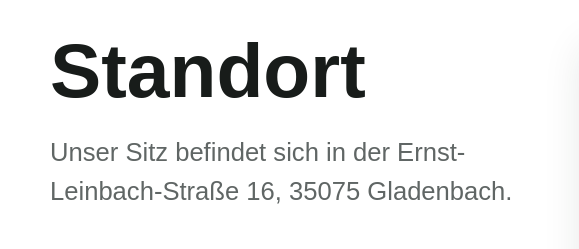
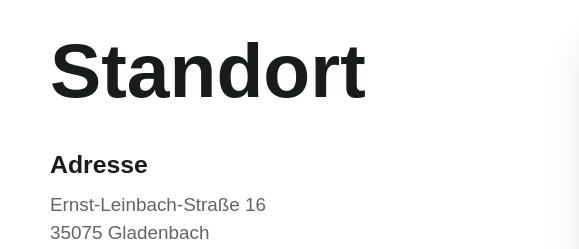
Before and after one commit to philippdell-art/aric-hausmeisterservice, a plain HTML site: page index.html in a window 1280 px wide. Shown: the part 4753-5002 px from the top of the page, 0-579 px from the left. Drawn offline with Linux system fonts and the light colour scheme.

Commit message:
Remove location intro text

```diff
--- a/index.html
+++ b/index.html
@@ -858,7 +858,6 @@
         <div class="location-layout">
           <div>
             <h2>Standort</h2>
-            <p>Unser Sitz befindet sich in der Ernst-Leinbach-Straße 16, 35075 Gladenbach.</p>
             <div class="location-detail">
               <div>
                 <h3>Adresse</h3>
```
